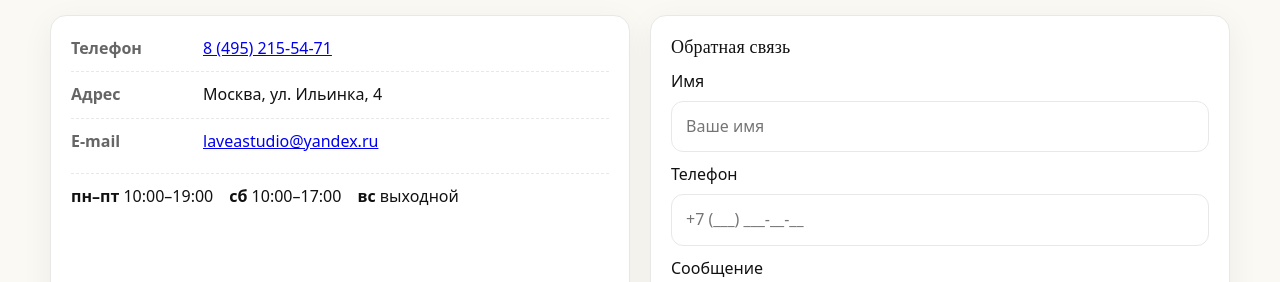
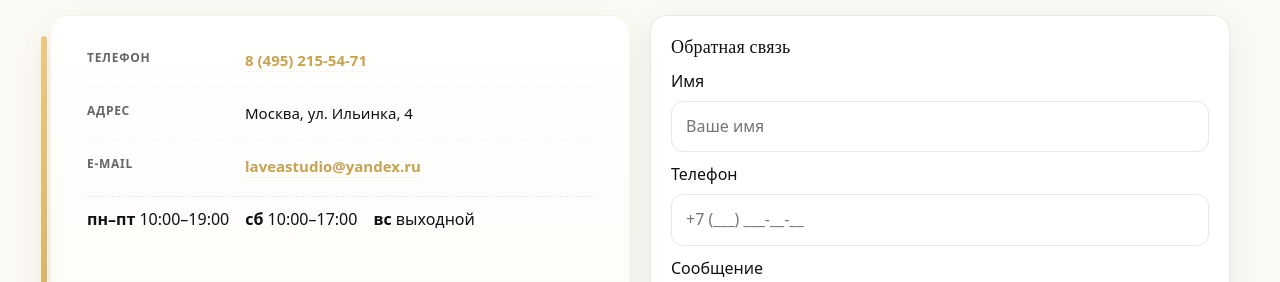
Before and after one commit to ankakisis-cloud/lavea-site, a Next.js app: page / in a window 1280 px wide. Shown: the part 2860-3142 px from the top of the page. Built offline with nearby package versions, Linux system fonts and the light colour scheme; no server answers.

Commit message:
Update lavea-additions.css

```diff
--- a/styles/lavea-additions.css
+++ b/styles/lavea-additions.css
@@ -252,6 +252,100 @@ body{color:var(--ink);background:#fff;font-family:var(--font-body);}
 .contactBlock__row:first-child { padding-top: 0; }
 .contactBlock__row:last-child { border-bottom: none; padding-bottom: 8px; }
 .contactBlock__row dt { color: var(--ink-soft); font-weight: 600; }
+/* ===== CONTACTS — LEFT COLUMN PREMIUM TOUCHES ===== */
+/* Вставить в styles/lavea-additions.css (в секцию CONTACTS) */
+
+.contactBlock__info.card{
+  /* более просторная, «премиальная» карточка */
+  padding: 32px 36px;
+  border-radius: 18px;
+  background: linear-gradient(180deg, rgba(255,255,255,0.98), rgba(251,249,243,1));
+  border: 1px solid rgba(200,180,130,0.12);
+  box-shadow: 0 18px 40px rgba(7,10,12,0.06);
+  position: relative;
+  overflow: visible;
+}
+
+/* вертикальная тонкая золотая направляющая слева (акцент) */
+.contactBlock__info.card::before{
+  content: "";
+  position: absolute;
+  left: -10px;
+  top: 20px;
+  bottom: 20px;
+  width: 6px;
+  border-radius: 6px;
+  background: linear-gradient(180deg, var(--gold-soft), var(--gold));
+  box-shadow: 0 6px 18px rgba(199,162,81,0.12);
+  transform: translateX(0);
+}
+
+/* поля списка (dt / dd) — читаемые, элегантные */
+.contactBlock__row {
+  display: grid;
+  grid-template-columns: 140px 1fr; /* чуть шире метки */
+  gap: 18px;
+  padding: 14px 0;
+  border-bottom: 1px dashed rgba(0,0,0,0.04);
+}
+.contactBlock__row dt{
+  color: var(--ink-soft);
+  font-weight: 700;
+  letter-spacing: .06em;
+  text-transform: uppercase;
+  font-size: 12px;
+}
+.contactBlock__row dd{
+  margin: 0;
+  color: var(--ink);
+  font-size: 15px;
+}
+
+/* телефон/почта — визуально важнее: золотые ссылки */
+.contactBlock__row dd a{
+  color: var(--gold);
+  text-decoration: none;
+  font-weight: 600;
+  border-bottom: 1px dotted rgba(199,162,81,0.15);
+  padding-bottom: 1px;
+  transition: color .18s ease, transform .12s ease;
+}
+.contactBlock__row dd a:hover{
+  color: var(--gold-soft);
+  transform: translateY(-1px);
+}
+
+/* часы работы — отдельный блок */
+.contactBlock__hours{
+  margin-top: 12px;
+  display: flex;
+  gap: 14px;
+  align-items: baseline;
+  color: var(--ink);
+}
+.contactBlock__hours strong{ font-weight: 700; color: var(--ink); }
+
+/* немного больше пространства снизу и аккуратнее карта */
+.contactBlock__info .contactBlock__cta{
+  margin-top: 18px;
+}
+
+/* уменьшить визуальную «жёсткость» карты и формы рядом */
+.contactBlock__map.card{
+  padding: 0;
+  border-radius: 14px;
+  overflow: hidden;
+  border: 1px solid rgba(0,0,0,0.04);
+  box-shadow: 0 10px 30px rgba(7,10,12,0.04);
+}
+
+/* Адаптация для узких экранов: убрать ::before чтобы не торчал */
+@media (max-width: 980px){
+  .contactBlock__info.card::before{ display:none; }
+  .contactBlock__row{ grid-template-columns: 120px 1fr; gap:12px; padding:10px 0; }
+  .contactBlock__info.card{ padding:22px; }
+}
+
 .contactBlock__row dd { margin: 0; color: var(--ink); }
 
 .contactBlock__hours {
```
